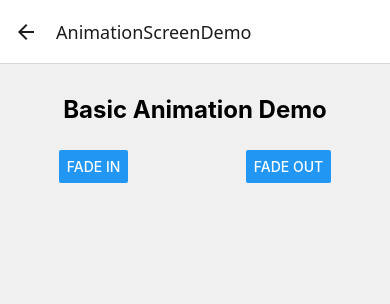
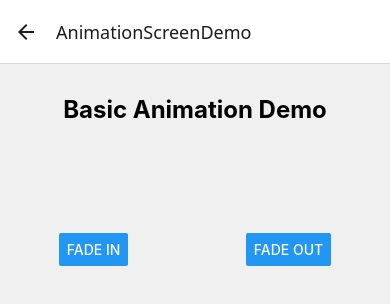
Before and after one commit to Soham-Kale/Animation, a React Native app: screen /AnimationScreenDemo in a window 390 px wide. Shown: the top 304 px of the page. Built offline with nearby package versions, Linux system fonts and the light colour scheme.

Commit message:
Add styling to the demo container in AnimationScreen

```diff
--- a/src/screen/AnimationScreen.tsx
+++ b/src/screen/AnimationScreen.tsx
@@ -7,7 +7,7 @@ const AnimationScreen: React.FC = () => {
 
             {/* fade Animation Demo */}
             <View style={styles.demoContainer}>
-                <View>
+                <View style={[styles.box]}>
 
                 </View>
 
@@ -42,6 +42,14 @@ const styles = StyleSheet.create({
         justifyContent: 'space-around',
         width: "100%",
         marginTop: 10,
+    },
+    box: {
+        width: "100%",
+        height: "100%",
+        justifyContent: "center",
+        alignItems: "center",
+        marginVertical: 10,
+
     }
 });
 
```
